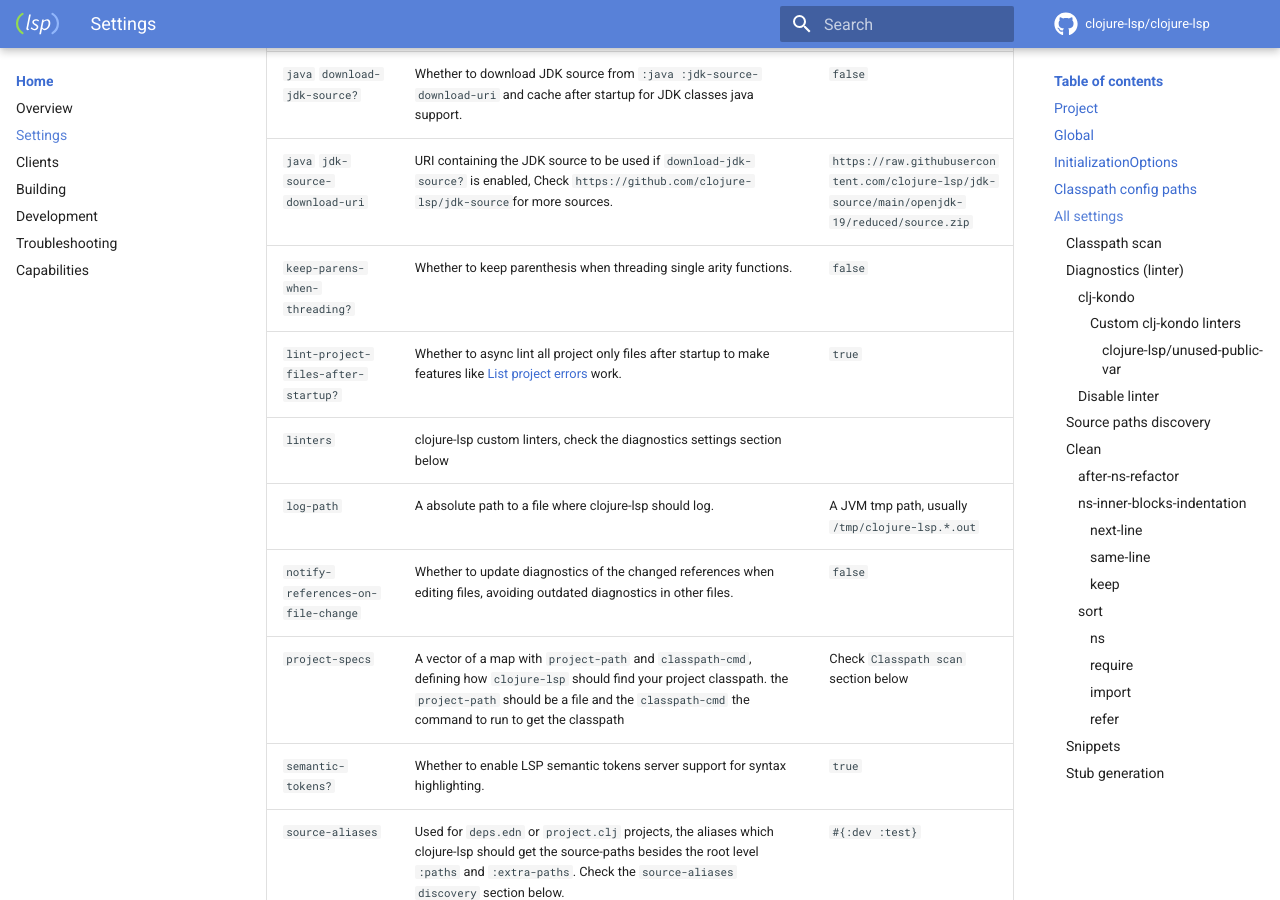
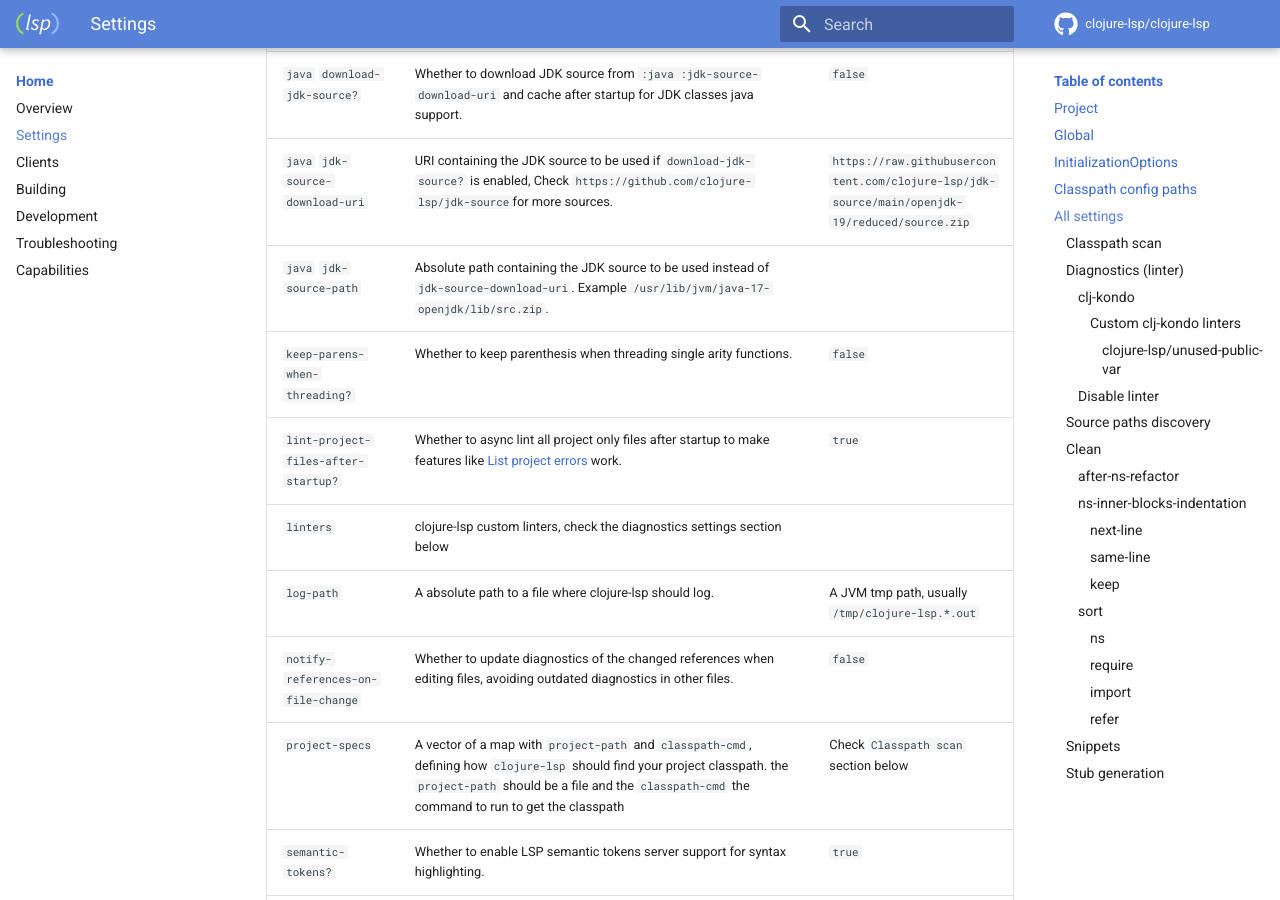
Before and after one commit to clojure-lsp/clojure-lsp, an MkDocs documentation site: the page built from docs/settings.md, in a window 1280 px wide and 900 px high, scrolled down 3388 px. Built offline with MkDocs 1.6.1 and Material for MkDocs 9.7.7, drawn with Linux system fonts in a browser that asks for light colours; comment, search, counter and statistics services are not loaded.

Commit message:
Use JDK source if path provided
If Java JDK sources are already installed (normally via some package
management), then instead of downloading the sources, allow the user to
point to where the sources can be found on the filesystem.

-=david=-

```diff
--- a/docs/settings.md
+++ b/docs/settings.md
@@ -87,6 +87,7 @@ You can find all settings and its default values [here](https://github.com/cloju
 | `ignore-classpath-directories`          | will not consider clojure files within the directories specified by your classpath. This is needed, for instance, if your build puts artifacts into `resources` or `target` that you want lsp to ignore.                                                                                                                                                                                                             | `false`                                                                                       |
 | `java` `download-jdk-source?`           | Whether to download JDK source from `:java :jdk-source-download-uri` and cache after startup for JDK classes java support.                                                                                                                                                                                                                                                                                           | `false`                                                                                       |
 | `java` `jdk-source-download-uri`        | URI containing the JDK source to be used if `download-jdk-source?` is enabled, Check `https://github.com/clojure-lsp/jdk-source`for more sources.                                                                                                                                                                                                                                                                    | `https://raw.githubusercontent.com/clojure-lsp/jdk-source/main/openjdk-19/reduced/source.zip` |
+| `java` `jdk-source-path`                | Absolute path containing the JDK source to be used instead of `jdk-source-download-uri`. Example `/usr/lib/jvm/java-17-openjdk/lib/src.zip`.
 | `keep-parens-when-threading?`           | Whether to keep parenthesis when threading single arity functions.                                                                                                                                                                                                                                                                                                                                                   | `false`                                                                                       |
 | `lint-project-files-after-startup?`     | Whether to async lint all project only files after startup to make features like [List project errors](https://emacs-lsp.github.io/lsp-mode/page/main-features/#project-errors-on-modeline) work.                                                                                                                                                                                                                    | `true`                                                                                        |
 | `linters`                               | clojure-lsp custom linters, check the diagnostics settings section below                                                                                                                                                                                                                                                                                                                                             |                                                                                               |
```
Also changed, not shown: 3 other files.
